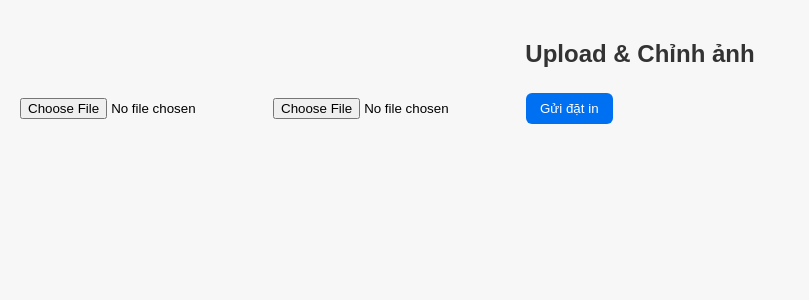
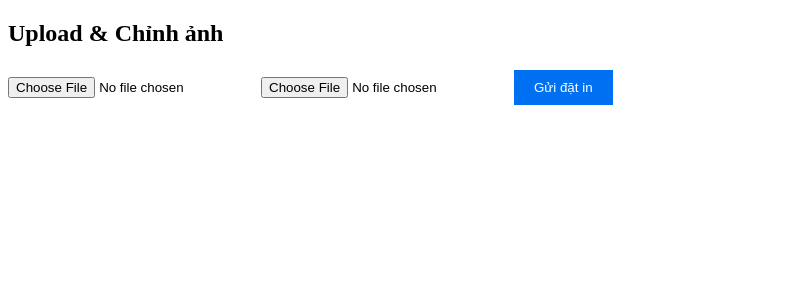
Before and after one commit to vuhao0845/photo-print-customizer, a Next.js app in the folder photo-print-customizer-repo/: page /photo-customizer in a window 1280 px wide. Shown: the top 300 px of the page, without its empty margins (0-809 px from the left). Built offline with nearby package versions, Linux system fonts and the light colour scheme.

Commit message:
Update globals.css

```diff
--- a/photo-print-customizer-repo/styles/globals.css
+++ b/photo-print-customizer-repo/styles/globals.css
@@ -1,32 +1,18 @@
-body {
-  font-family: Arial, sans-serif;
-  background: #f7f7f7;
-  margin: 0;
-  padding: 20px;
-}
-
-h2 {
-  text-align: center;
-  color: #333;
-}
-
 .container {
   max-width: 900px;
   margin: 0 auto;
   background: #fff;
   padding: 20px;
   border-radius: 12px;
-  box-shadow: 0 2px 6px rgba(0,0,0,0.1);
+  box-shadow: 0 2px 6px rgba(0, 0, 0, 0.1);
 }
 
 button {
   background-color: #0070f3;
   color: white;
   border: none;
-  border-radius: 6px;
-  padding: 8px 14px;
+  padding: 10px 20px;
   cursor: pointer;
-  transition: background 0.3s;
 }
 
 button:hover {
@@ -37,3 +23,12 @@ input[type="file"] {
   margin-top: 10px;
   margin-bottom: 20px;
 }
+
+.frame {
+  cursor: pointer;
+  margin: 10px;
+}
+.frame img {
+  width: 100px;
+  height: 100px;
+}
```
